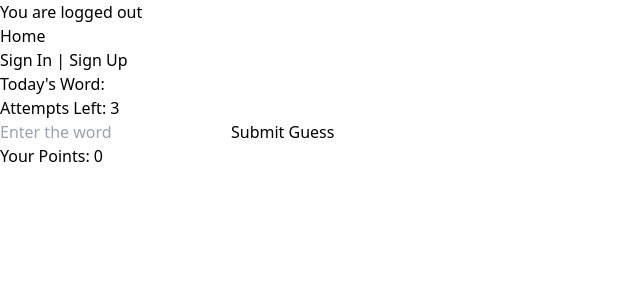
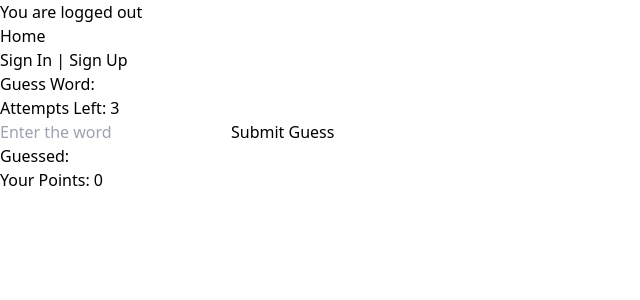
Before and after one commit to CodeOp-tech/fs34-group-A, a React (Vite) app in the folder client/: page /game in a window 1280 px wide. Shown: the top 300 px of the page, without its empty margins (0-640 px from the left). Built offline with nearby package versions, Linux system fonts and the light colour scheme; no server answers.

Commit message:
Game logic works Irene

```diff
--- a/client/src/components/Game.jsx
+++ b/client/src/components/Game.jsx
@@ -11,6 +11,7 @@ const WordQuest = () => {
   const [result, setResult] = useState('');
   const [participatedGames, setParticipatedGames] = useState([]); //to store participatedGame IDs
   const [userPoints, setUserPoints] = useState(0); //to keep track of user points
+  const [guesses, setGuesses] = useState([]); // State to store guessed words
 
 //******************************************************************************************************************** */
 
@@ -85,12 +86,16 @@ const handleGuessSubmit = () => {
         revealNextLetter(currentWord);
       }
     }
+     //store the guessed word
+     setGuesses([...guesses, guessedWord]);
+     setGuessedWord(''); // Clear the input field after each guess
   };
 
-
-
-  // with the styling: we need to show the currentWord either bold or another colour
-  // how to do this?
+  const handleKeyPress = (event) => {
+    if (event.key === 'Enter') {
+      handleGuessSubmit();
+    }
+  };
 
   //******************************************************************************************************** */
 
@@ -163,24 +168,25 @@ useEffect(() => {
 
   // RETURN STATEMENT
 
-
   return (
     <div className="flex items-center justify-center">
-    <div className="bg-white p-8 rounded shadow-md max-w-md">
-
-        <p>Today's Word: {maskedWord}</p>
+      <div className="bg-white p-8 rounded shadow-md max-w-md">
+        <p>Guess Word: {maskedWord.split('').join(' ')}</p>
         <p>Attempts Left: {attemptsLeft}</p>
         <input
           type="text"
           value={guessedWord}
           onChange={(e) => setGuessedWord(e.target.value)}
+          onKeyPress={handleKeyPress}
           placeholder="Enter the word"
         />
         <button onClick={handleGuessSubmit}>Submit Guess</button>
         <p>{result}</p>
-        <p>Your Points: {userPoints}</p> {/* Display user points */}
+        <p>Guessed: {guesses.join(', ')}</p>
+        <p>Your Points: {userPoints}</p>
       </div>
     </div>
   );
 };
+
 export default WordQuest;
```
